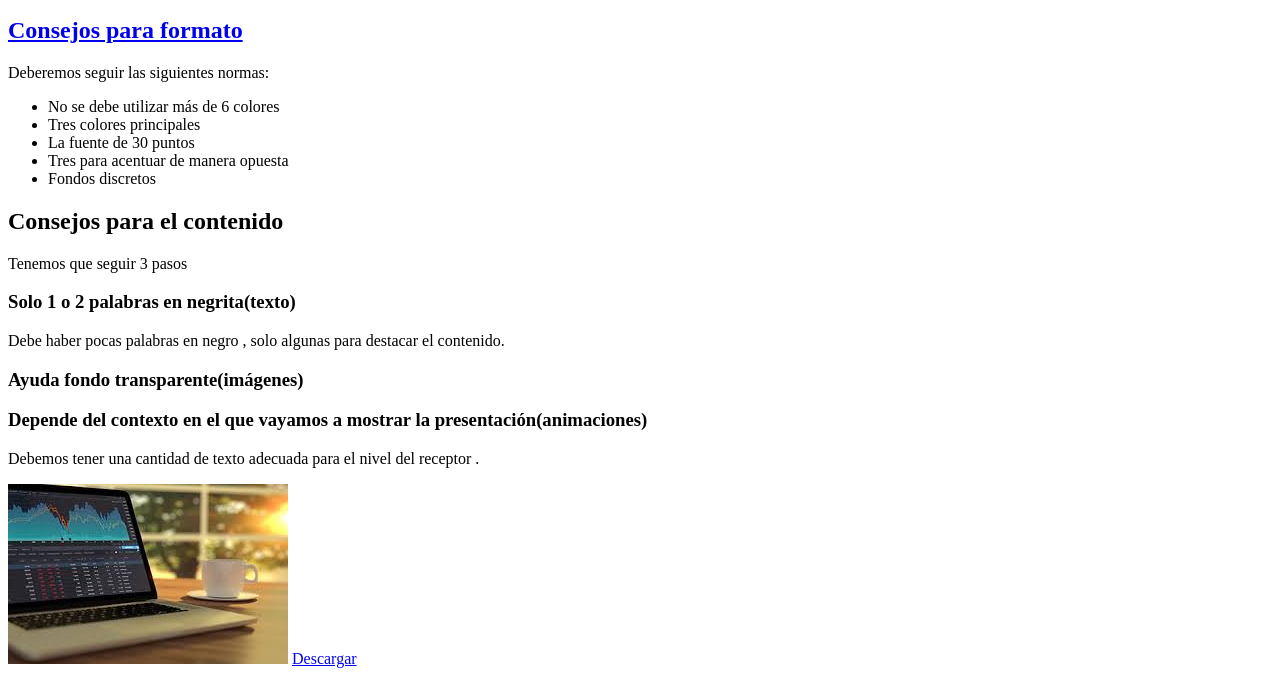
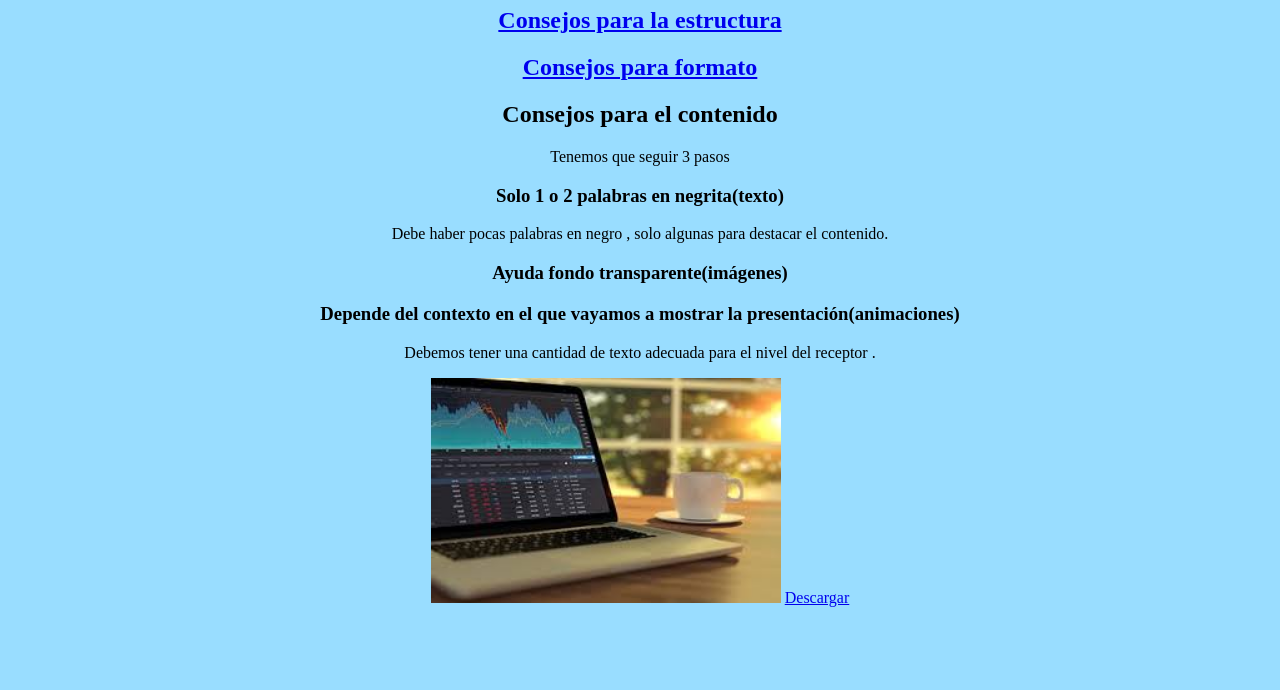
Before and after one commit to robrafuji/webrf, a plain HTML site: page index.html in a window 1280 px wide. Shown: the part 110-800 px from the top of the page. Drawn offline with Linux system fonts and the light colour scheme.

Commit message:
Add files via upload

```diff
--- a/index.html
+++ b/index.html
@@ -2,6 +2,12 @@
 <html>
     <head>
         <title>TIC</title>
+        <style>
+            body{ background: #99ddff; text-align: center ; margin-top : 5px; }
+            h1{ font-size: 45px; border-top:5px solid ;color : white;}
+            img{ width : 350px;}
+
+        </style>
     </head>
     <body>
         <h1>Consejos para presentaciones</h1>
@@ -12,15 +18,7 @@
         <a href="Consejos para el formato.html">
         <h2>Consejos para formato</h2>
         </a>
-        <p>Deberemos seguir las siguientes normas: </p>
-        <ul>
-         <li>No se debe utilizar más de 6 colores</li>
-            <li>Tres colores principales</li>
-            <li>La fuente de 30 puntos</li>
-            <li>Tres para acentuar de manera opuesta</li>
-            <li>Fondos discretos</li>
-        </ul>
-        <h2>Consejos para el contenido</h2>
+        <h2 id:"izquierda">Consejos para el contenido</h2>
         <p>Tenemos que seguir 3 pasos</p>
         <h3>Solo 1 o 2 palabras en negrita(texto)</h3>
         <p>Debe haber pocas palabras en negro , solo algunas para destacar el contenido. </p>
```
Also changed, not shown: Consejos para el formato.html (+6 -0 lines), Estructura de la presentacion.html (+6 -0 lines), 1 other file.
